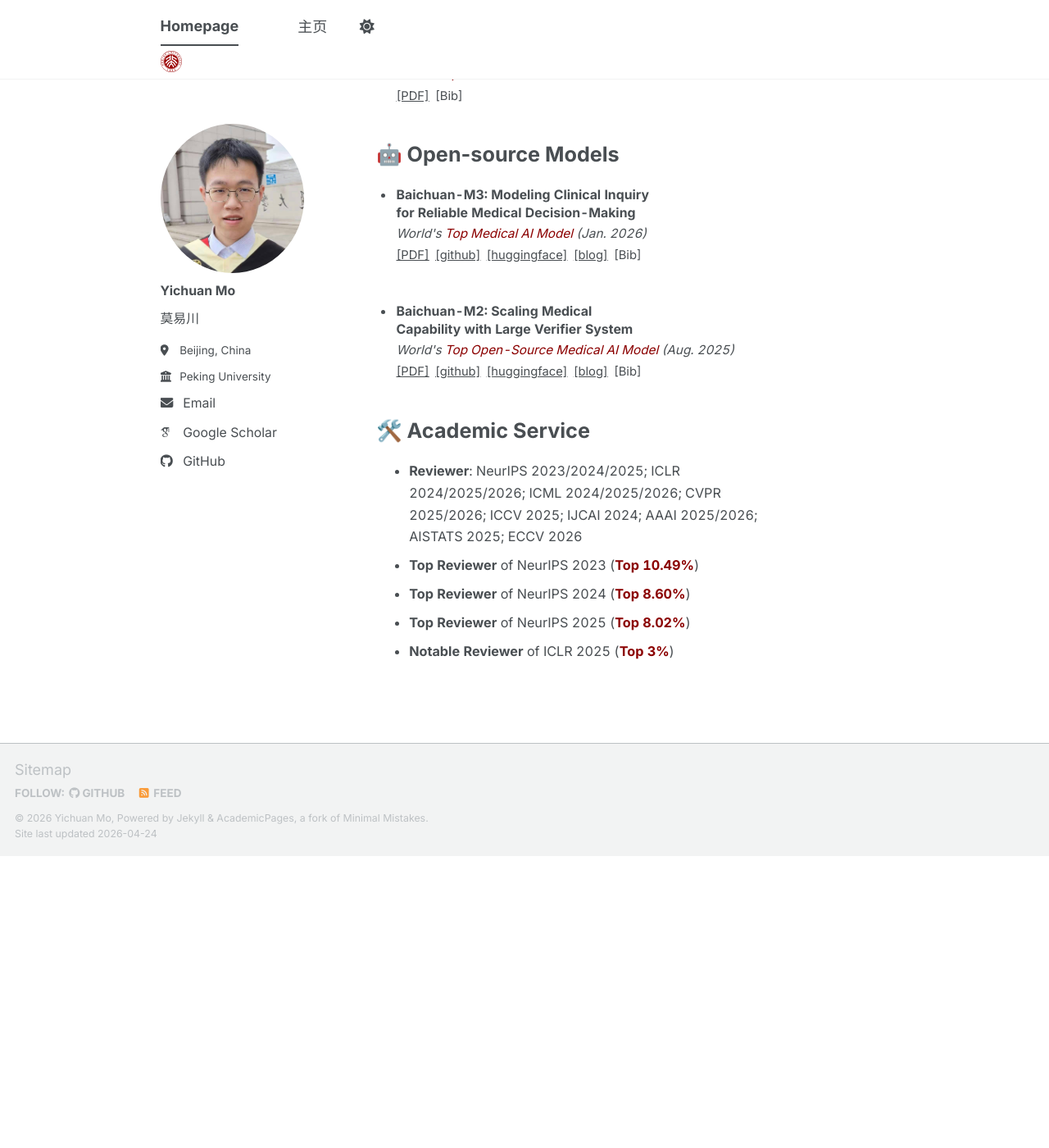
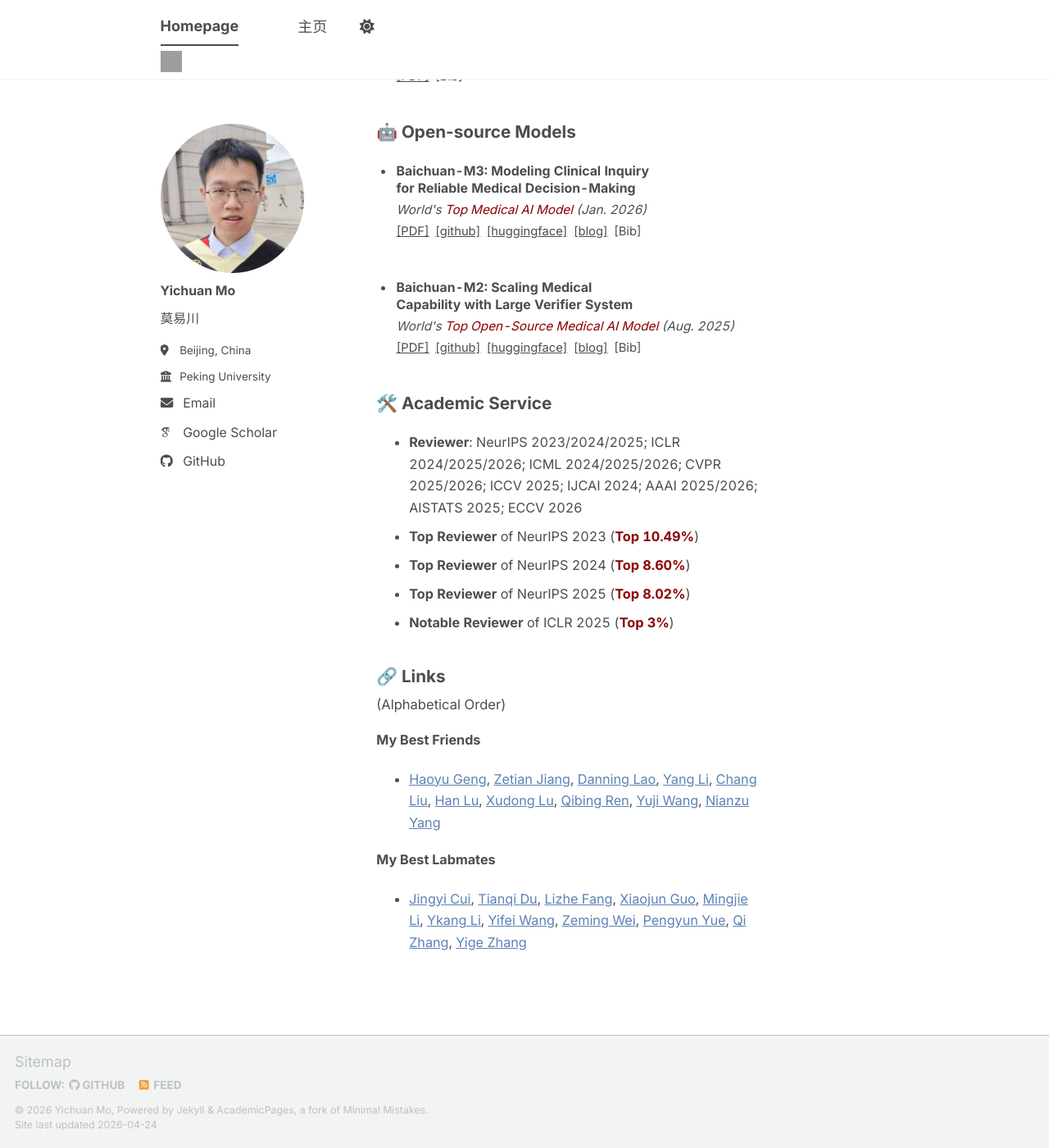
Before and after one commit to mo666666/mo666666.github.io, a Jekyll site: the page built from _pages/about.md, in a window 1280 px wide and 1400 px high, scrolled down 5214 px. Shown: the whole window at 82% size. Built offline with Jekyll 4.4.1, drawn with Linux system fonts in a browser that asks for light colours; some web fonts are replaced; a script bundle is joined from its source files by our own code; library files that are not in the unit come from our copies; before the commit the page ends 6258 px from its top, so only the background shows below that.

Commit message:
Revise font size

```diff
--- a/_config.yml
+++ b/_config.yml
@@ -14,7 +14,7 @@
 name                     : &name "Yichuan Mo"
 description              : &description "Yichuan Mo is a fourth-year Ph.D. candidate at Peking University."   # Update this with a general description of your site, this is the default if not overridden by a page
 masthead_badge_text      : ""
-masthead_badge_icon      : "pku-seal.svg"
+masthead_badge_icon      : ""
 url                      : "https://mo666666.github.io" # The base hostname & protocol for your site e.g. "https://[your GitHub username].github.io",
                                                            # or if you already have some other page hosted on Github then use "https://[your GitHub username].github.io/[Your Repo Name]"
 baseurl                  : "" # the subpath of your site, e.g. "/blog"
--- a/_pages/about.md
+++ b/_pages/about.md
@@ -156,3 +156,39 @@
   <li><strong>Top Reviewer</strong> of NeurIPS 2025 (<strong style="color: #8B0000;">Top 8.02%</strong>)</li>
   <li><strong>Notable Reviewer</strong> of ICLR 2025 (<strong style="color: #8B0000;">Top 3%</strong>)</li>
 </ul>
+
+<h2 class="homepage-section-title">🔗 Links</h2>
+<p class="publications-note">(Alphabetical Order)</p>
+
+<p><strong>My Best Friends</strong></p>
+<ul>
+  <li>
+    <a href="https://hygeng.site/">Haoyu Geng</a>,
+    <a href="https://sites.google.com/view/zetianjiang">Zetian Jiang</a>,
+    <a href="https://scholar.google.com/citations?user=84eGSkUAAAAJ&hl=en">Danning Lao</a>,
+    <a href="https://yangco-le.github.io/">Yang Li</a>,
+    <a href="https://only-changer.github.io/">Chang Liu</a>,
+    <a href="https://scholar.google.com/citations?user=HESzE0UAAAAJ&hl=zh-CN">Han Lu</a>,
+    <a href="https://lucky-lance.github.io/">Xudong Lu</a>,
+    <a href="https://pattern.swarma.org/user/132466">Qibing Ren</a>,
+    <a href="https://scholar.google.com/citations?user=MdVoyiYAAAAJ&hl=en">Yuji Wang</a>,
+    <a href="https://yangnianzu0515.github.io/">Nianzu Yang</a>
+  </li>
+</ul>
+
+<p><strong>My Best Labmates</strong></p>
+<ul>
+  <li>
+    <a href="https://scholar.google.com/citations?user=N-rN5JAAAAAJ&hl=en">Jingyi Cui</a>,
+    <a href="https://scholar.google.com/citations?user=nQjREpoAAAAJ&hl=en">Tianqi Du</a>,
+    <a href="https://scholar.google.com/citations?user=rSvC2BQAAAAJ&hl=zh-CN">Lizhe Fang</a>,
+    <a href="https://scholar.google.com/citations?user=ZCTpnDIAAAAJ&hl=zh-CN">Xiaojun Guo</a>,
+    <a href="https://mingjieli0111.github.io/">Mingjie Li</a>,
+    <a href="https://scholar.google.com/citations?user=uzcDmbgAAAAJ&hl=zh-CN&oi=ao">Ykang Li</a>,
+    <a href="https://yifeiwang77.com/">Yifei Wang</a>,
+    <a href="https://weizeming.github.io/">Zeming Wei</a>,
+    <a href="https://scholar.google.com/citations?user=u8bouz4AAAAJ&hl=zh-CN&oi=ao">Pengyun Yue</a>,
+    <a href="https://scholar.google.com/citations?user=xU3eM_QAAAAJ&hl=en">Qi Zhang</a>,
+    <a href="https://scholar.google.com/citations?hl=zh-CN&user=t47ZlRsAAAAJ">Yige Zhang</a>
+  </li>
+</ul>
--- a/_sass/layout/_publications.scss
+++ b/_sass/layout/_publications.scss
@@ -12,7 +12,7 @@
   margin: 2.2rem 0 1.1rem !important;
   padding-bottom: 0 !important;
   border-bottom: 0 !important;
-  font-size: 1.4rem !important;
+  font-size: 1.15rem !important;
   line-height: 1.3 !important;
 }
 
```
